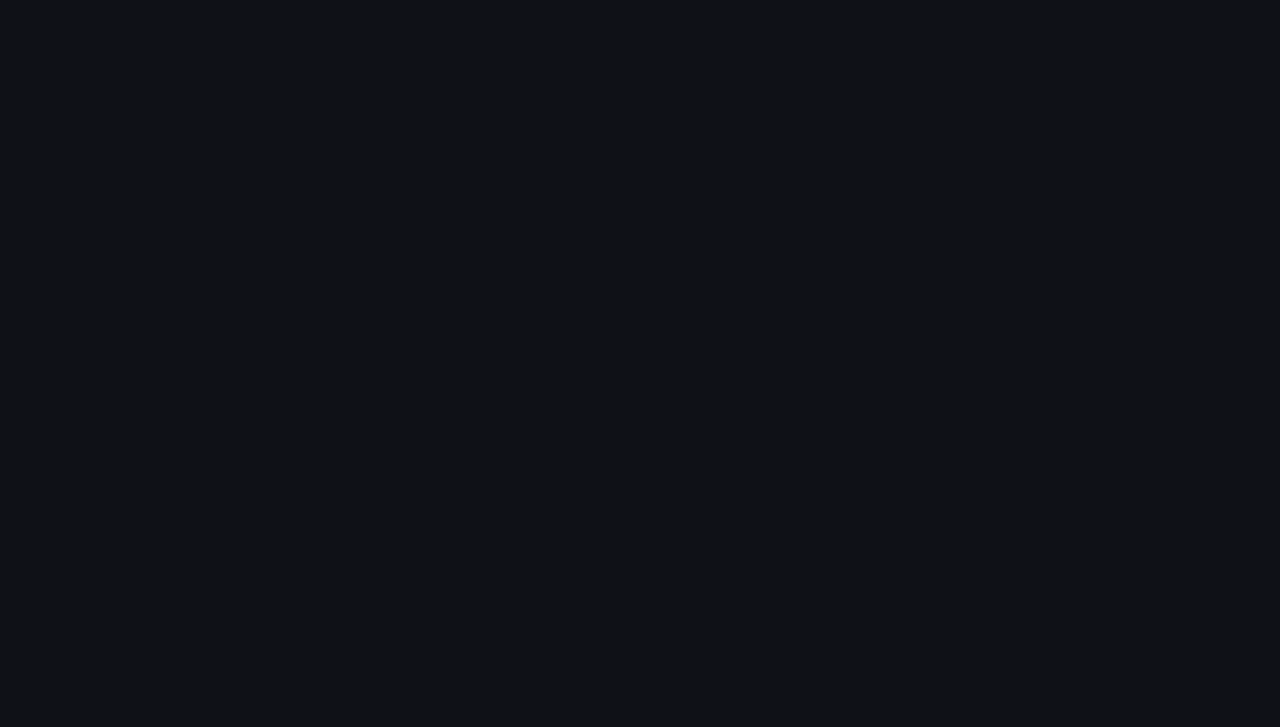
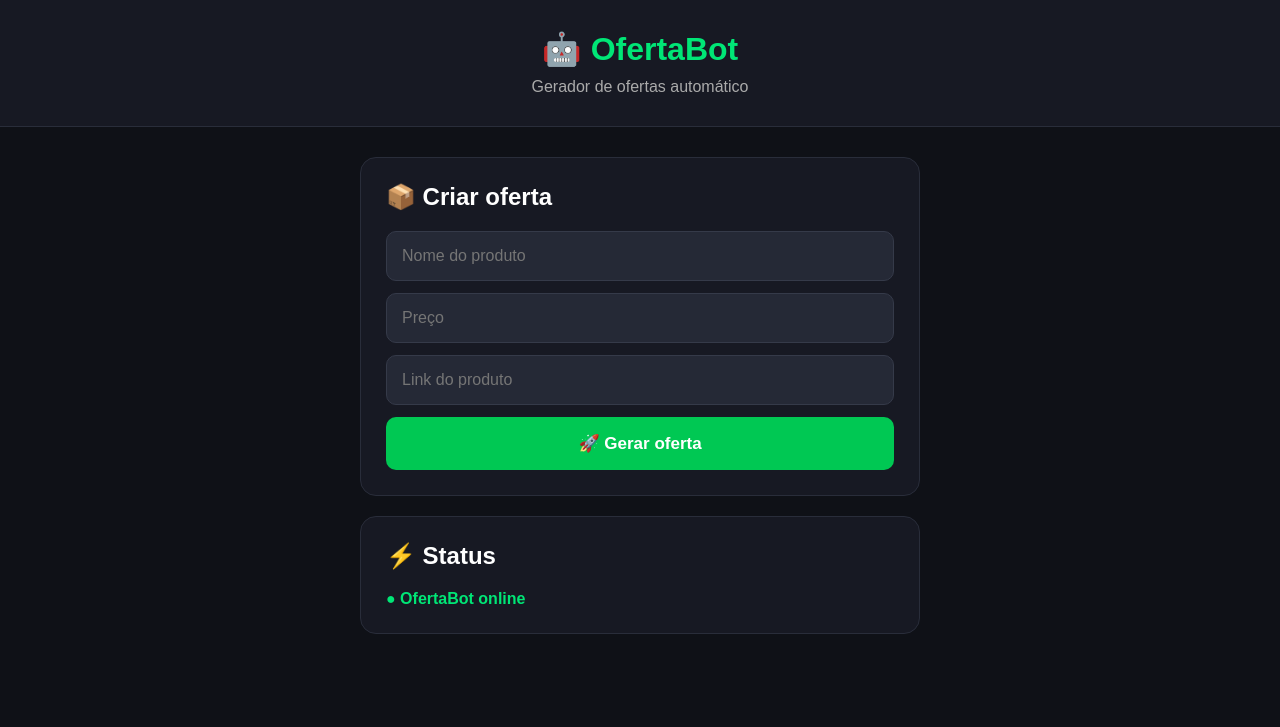
Before and after one commit to Rafael74600/ofertabot, a website: page index.html in a window 1280 px wide. Drawn offline with Linux system fonts and the light colour scheme.

Commit message:
Update index.html

```diff
--- a/index.html
+++ b/index.html
@@ -21,16 +21,143 @@
 
     header {
       background: #171923;
-      padding: 25px 20px;
+      padding: 30px 20px;
       text-align: center;
       border-bottom: 1px solid #292d3a;
     }
 
     header h1 {
       color: #00e676;
-      font-size: 28px;
+      font-size: 32px;
+      margin-bottom: 10px;
     }
 
     header p {
-      margin-top: 8px;
-      color: #aaa
+      color: #aaa;
+      font-size: 16px;
+    }
+
+    main {
+      width: 100%;
+      max-width: 600px;
+      margin: auto;
+      padding: 30px 20px;
+    }
+
+    .card {
+      background: #171923;
+      border: 1px solid #292d3a;
+      border-radius: 16px;
+      padding: 25px;
+      margin-bottom: 20px;
+    }
+
+    .card h2 {
+      margin-bottom: 20px;
+    }
+
+    input {
+      width: 100%;
+      padding: 15px;
+      margin-bottom: 12px;
+      border: 1px solid #353a49;
+      border-radius: 10px;
+      background: #252936;
+      color: white;
+      font-size: 16px;
+      outline: none;
+    }
+
+    input:focus {
+      border-color: #00e676;
+    }
+
+    button {
+      width: 100%;
+      padding: 16px;
+      border: none;
+      border-radius: 10px;
+      background: #00c853;
+      color: white;
+      font-size: 17px;
+      font-weight: bold;
+      cursor: pointer;
+    }
+
+    button:active {
+      transform: scale(0.98);
+    }
+
+    #resultado {
+      display: none;
+      margin-top: 20px;
+      padding: 20px;
+      background: #20232d;
+      border-radius: 10px;
+      line-height: 1.6;
+    }
+
+    #resultado a {
+      color: #00e676;
+      font-weight: bold;
+      text-decoration: none;
+    }
+
+    .online {
+      color: #00e676;
+      font-weight: bold;
+    }
+
+    footer {
+      text-align: center;
+      color: #777;
+      padding: 20px;
+    }
+  </style>
+</head>
+
+<body>
+
+  <header>
+    <h1>🤖 OfertaBot</h1>
+    <p>Gerador de ofertas automático</p>
+  </header>
+
+  <main>
+
+    <div class="card">
+      <h2>📦 Criar oferta</h2>
+
+      <input
+        type="text"
+        id="produto"
+        placeholder="Nome do produto"
+      >
+
+      <input
+        type="text"
+        id="preco"
+        placeholder="Preço"
+      >
+
+      <input
+        type="url"
+        id="link"
+        placeholder="Link do produto"
+      >
+
+      <button onclick="gerarOferta()">
+        🚀 Gerar oferta
+      </button>
+
+      <div id="resultado"></div>
+    </div>
+
+    <div class="card">
+      <h2>⚡ Status</h2>
+      <p class="online">● OfertaBot online</p>
+    </div>
+
+  </main>
+
+  <footer>
```
